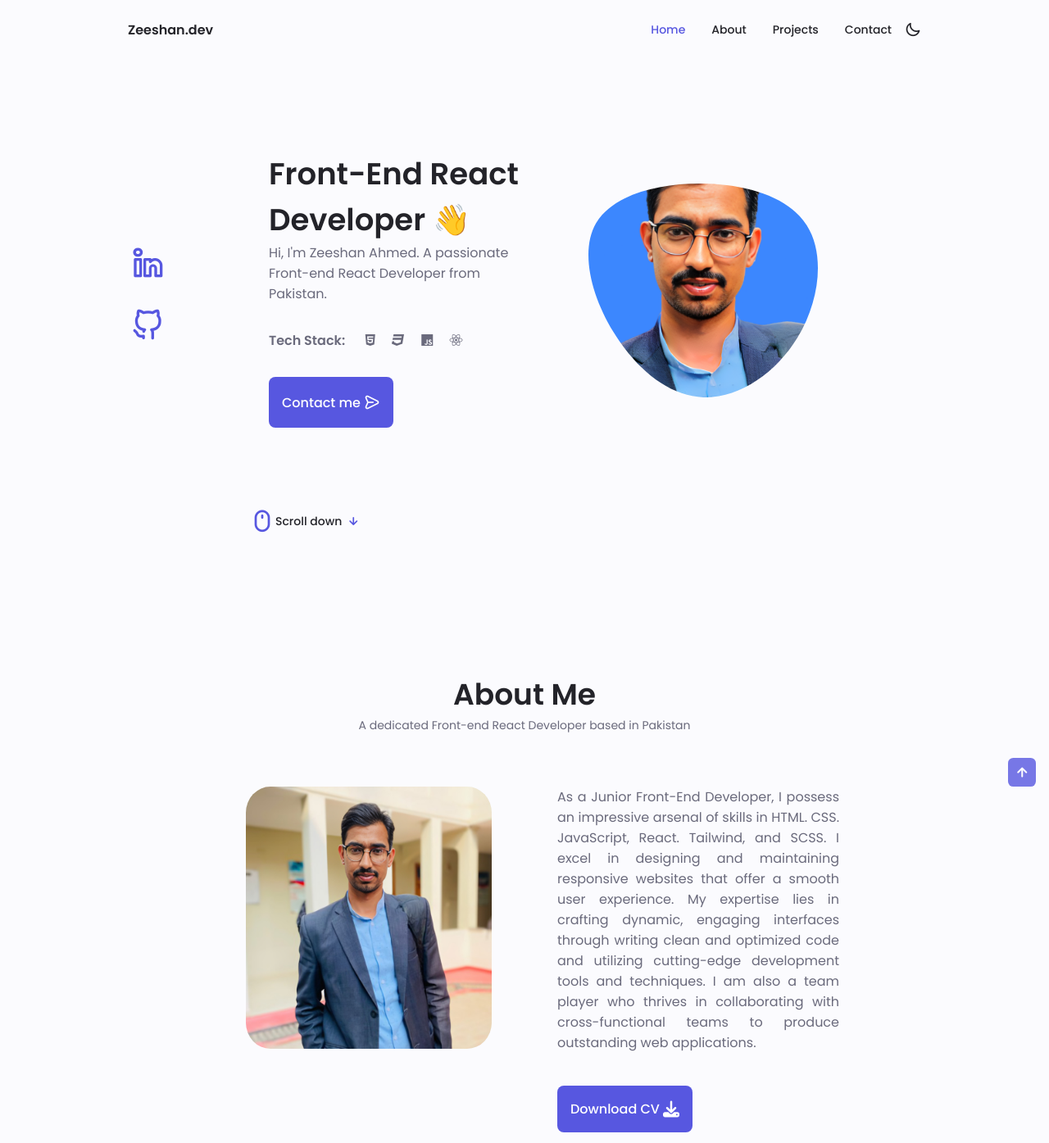
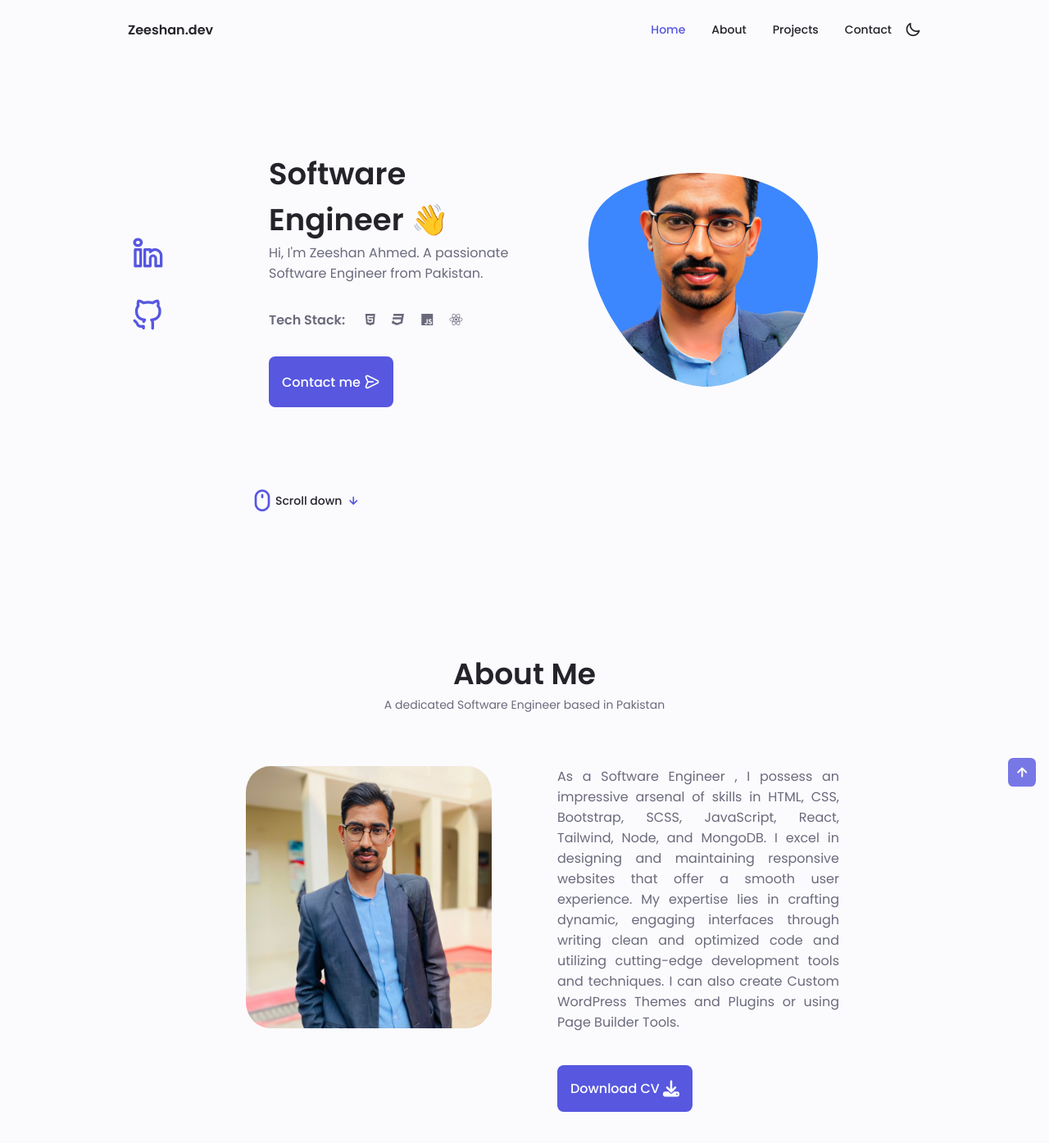
Before and after one commit to zeeshanchana95/updated-portfolio-zeeshan, a plain HTML site: page index.html in a window 1280 px wide. Shown: the top 1395 px of the page at 82% size. Drawn offline with nearby package versions, Linux system fonts and the light colour scheme.

Commit message:
update about me section

```diff
--- a/index.html
+++ b/index.html
@@ -126,10 +126,10 @@
               </svg>
             </div>
             <div class="home__data">
-              <h1 class="home__title">Front-End React Developer 👋</h1>
+              <h1 class="home__title">Software Engineer 👋</h1>
               <p class="home__description">
-                Hi, I'm Zeeshan Ahmed. A passionate Front-end React Developer
-                from Pakistan.
+                Hi, I'm Zeeshan Ahmed. A passionate Software Engineer from
+                Pakistan.
               </p>
               <p class="home__description">
                 <strong>Tech Stack:</strong> &emsp;
@@ -163,7 +163,7 @@
       <section class="about section" id="about">
         <h2 class="section__title">About Me</h2>
         <span class="section__subtitle"
-          >A dedicated Front-end React Developer based in Pakistan</span
+          >A dedicated Software Engineer based in Pakistan</span
         >
 
         <div class="about__container container grid">
@@ -171,14 +171,14 @@
 
           <div class="about__data">
             <p class="about__description">
-              As a Junior Front-End Developer, I possess an impressive arsenal
-              of skills in HTML. CSS. JavaScript, React. Tailwind, and SCSS. I
-              excel in designing and maintaining responsive websites that offer
-              a smooth user experience. My expertise lies in crafting dynamic,
-              engaging interfaces through writing clean and optimized code and
-              utilizing cutting-edge development tools and techniques. I am also
-              a team player who thrives in collaborating with cross-functional
-              teams to produce outstanding web applications.
+              As a Software Engineer , I possess an impressive arsenal of skills
+              in HTML, CSS, Bootstrap, SCSS, JavaScript, React, Tailwind, Node,
+              and MongoDB. I excel in designing and maintaining responsive
+              websites that offer a smooth user experience. My expertise lies in
+              crafting dynamic, engaging interfaces through writing clean and
+              optimized code and utilizing cutting-edge development tools and
+              techniques. I can also create Custom WordPress Themes and Plugins
+              or using Page Builder Tools.
             </p>
 
             <div class="about__buttons">
@@ -506,7 +506,7 @@
         <div class="footer__container container grid">
           <div>
             <h1 class="footer__title">Zeeshan</h1>
-            <span class="footer__subtitle">Frontend React Developer</span>
+            <span class="footer__subtitle">Software Engineer</span>
           </div>
 
           <ul class="footer__links">
```
